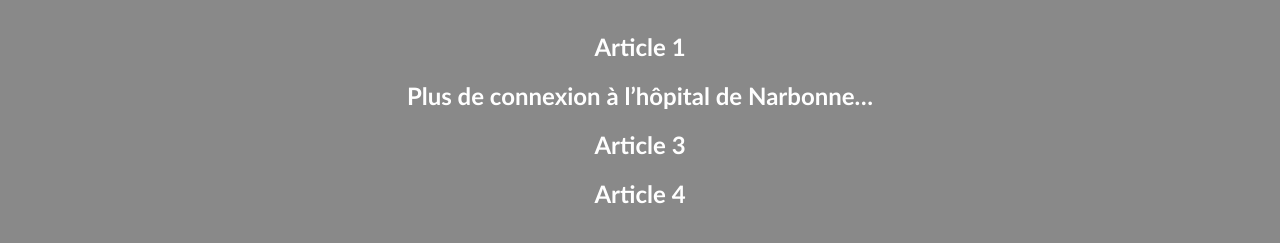
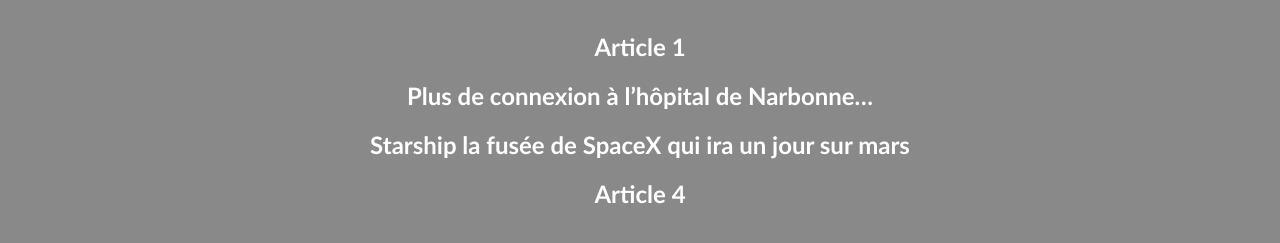
Before and after one commit to LeVerDum/LeVerDum.github.io, a plain HTML site: page page.html in a window 1280 px wide. Shown: the part 233-476 px from the top of the page. Drawn offline with Linux system fonts and the light colour scheme.

Commit message:
Update page.html

```diff
--- a/page.html
+++ b/page.html
@@ -16,7 +16,7 @@
 <!-- Centre -->
 <a href="article1.html"><h2>Article 1</h2><a>
 <a href="article2.html"><h2>Plus de connexion à l’hôpital de Narbonne…</h2><a>
-<a href="article3.html"><h2>Article 3</h2><a>
+<a href="article3.html"><h2>Starship la fusée de SpaceX qui ira un jour sur mars </h2><a>
 <a href="article4.html"><h2>Article 4</h2><a>
 <center>
 <br><br><br><br>
```
